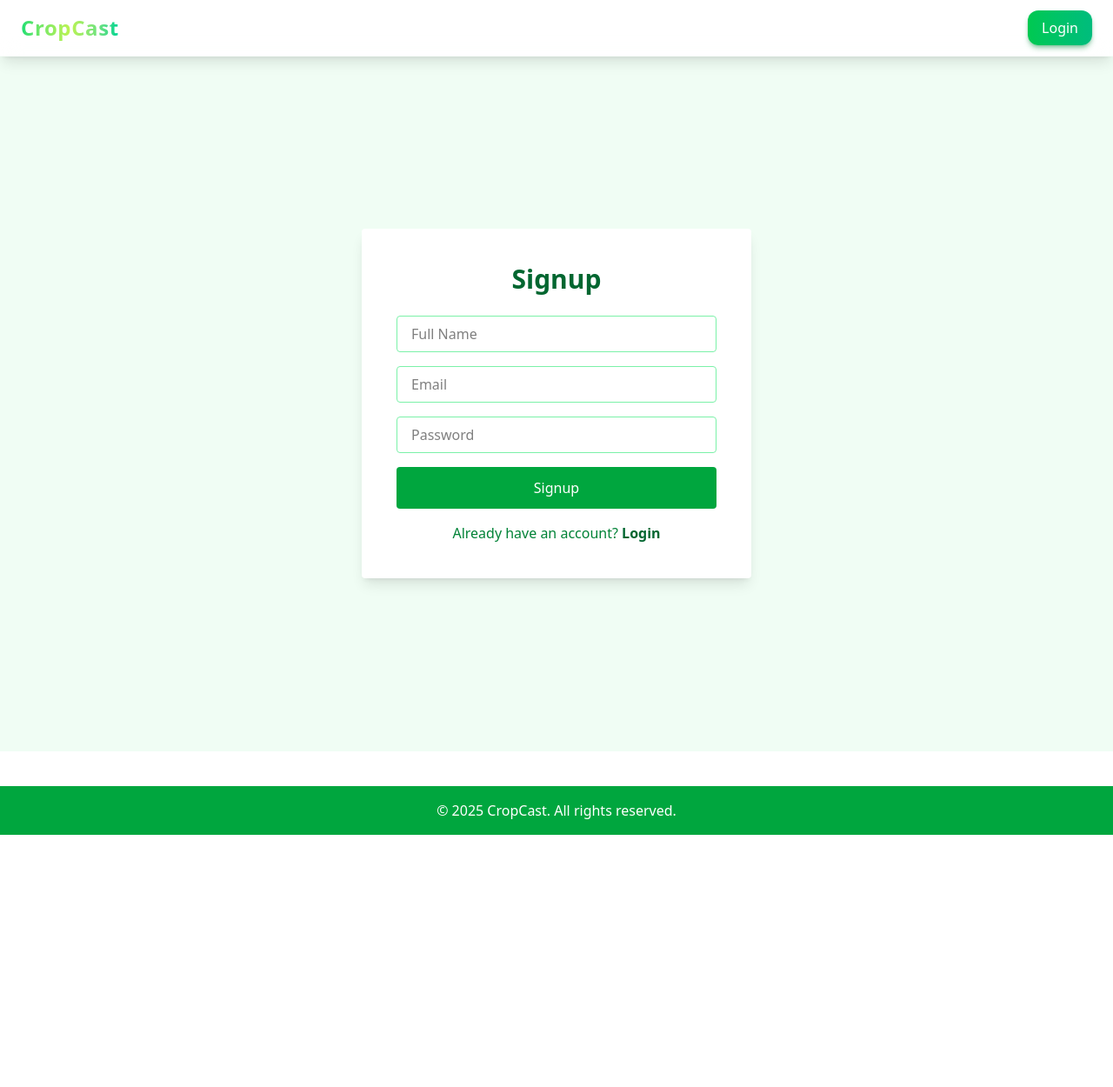
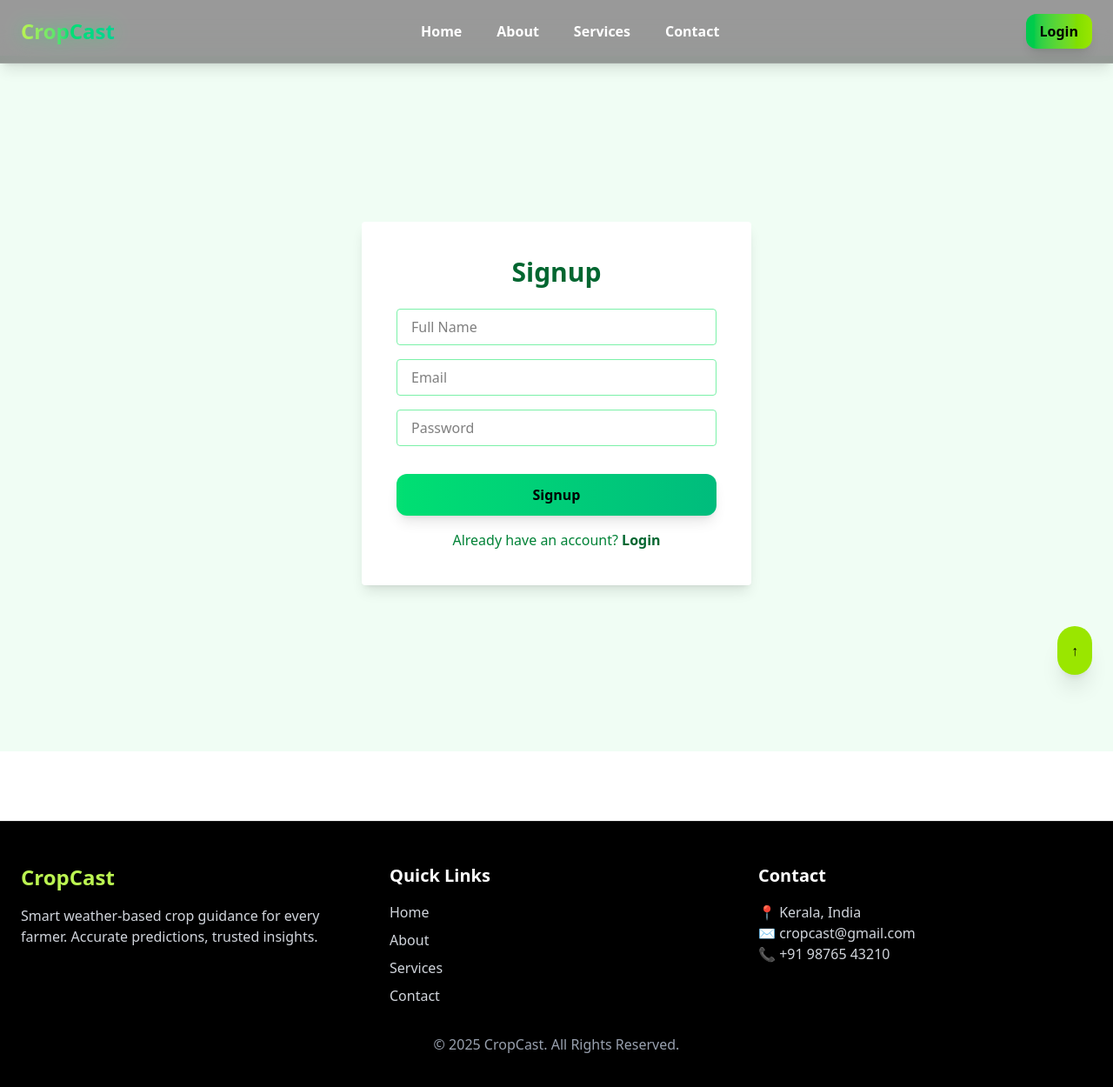
Before and after one commit to Akshai4610/Crop-Cast, a React (Vite) app in the folder front-end/: page /signup in a window 1280 px wide. Shown: the top 1250 px of the page at 87% size. Before the commit the page ends 960 px from the top, so only its background shows below. Built offline with nearby package versions, Linux system fonts and the light colour scheme.

Commit message:
bugfix: fix-navbar-error, footer added, topup button added

```diff
--- a/front-end/src/App.jsx
+++ b/front-end/src/App.jsx
@@ -40,6 +40,13 @@ function App() {
         {/* Fallback to home for all unmatched routes */}
         <Route path="*" element={<HomePage />} />
       </Routes>
+      <button
+        onClick={() => window.scrollTo({ top: 0, behavior: "smooth" })}
+        className="fixed bottom-6 right-6 p-4 bg-lime-400 text-black font-bold rounded-full shadow-xl
+             hover:scale-110 transition-all z-50"
+      >
+        ↑
+      </button>
     </Router>
   );
 }
--- a/front-end/src/components/Footer.jsx
+++ b/front-end/src/components/Footer.jsx
@@ -1,15 +1,40 @@
-/*
-  Footer Component
-  - Stays at bottom of the page
-  - Displays copyright
-  - Simple, reusable for public and user pages
-*/
-const Footer = () => {
+export default function Footer() {
   return (
-    <footer className="bg-green-600 text-white text-center py-4 mt-10">
-      <p>&copy; 2025 CropCast. All rights reserved.</p>
+    <footer className="w-full bg-black text-white py-12 mt-20 border-t border-white/10">
+      <div className="max-w-7xl mx-auto px-6 grid md:grid-cols-3 gap-10">
+
+        {/* Left */}
+        <div>
+          <h2 className="text-2xl font-bold mb-4 text-lime-300">CropCast</h2>
+          <p className="text-gray-300">
+            Smart weather-based crop guidance for every farmer.
+            Accurate predictions, trusted insights.
+          </p>
+        </div>
+
+        {/* Middle */}
+        <div>
+          <h3 className="text-xl mb-4 font-semibold">Quick Links</h3>
+          <ul className="space-y-2 text-gray-300">
+            <li><a href="#home" className="hover:text-lime-300">Home</a></li>
+            <li><a href="#about" className="hover:text-lime-300">About</a></li>
+            <li><a href="#services" className="hover:text-lime-300">Services</a></li>
+            <li><a href="#contact" className="hover:text-lime-300">Contact</a></li>
+          </ul>
+        </div>
+
+        {/* Right */}
+        <div>
+          <h3 className="text-xl mb-4 font-semibold">Contact</h3>
+          <p className="text-gray-300">📍 Kerala, India</p>
+          <p className="text-gray-300">✉ cropcast@gmail.com</p>
+          <p className="text-gray-300">📞 +91 98765 43210</p>
+        </div>
+      </div>
+
+      <p className="text-center text-gray-400 mt-8">
+        © {new Date().getFullYear()} CropCast. All Rights Reserved.
+      </p>
     </footer>
   );
-};
-
-export default Footer;
+}
--- a/front-end/src/components/Navbar.jsx
+++ b/front-end/src/components/Navbar.jsx
@@ -1,74 +1,66 @@
-// src/components/Navbar.jsx
-import { Link, NavLink } from "react-router-dom";
+import { Link } from "react-router-dom";
 
 export default function Navbar() {
   return (
-    <nav className="
-        fixed top-0 left-0 w-full z-50
-        backdrop-blur-md bg-white/10
-        shadow-lg border-b border-white/20
-    ">
-      <div className="max-w-7xl mx-auto px-6 py-3 flex items-center justify-between">
-
-        {/* Logo */}
-        <Link to="/" className="text-2xl font-extrabold tracking-wide
-            bg-gradient-to-r from-green-400 via-lime-300 to-emerald-400
-            bg-clip-text text-transparent
-        ">
+    <nav className="fixed top-0 left-0 w-full z-50 backdrop-blur-lg bg-black/40 shadow-lg border-b border-white/10">
+      <div className="max-w-7xl mx-auto px-6 py-4 flex items-center justify-between">
+        {/* Brand */}
+        <Link
+          to="/"
+          className="text-2xl font-extrabold bg-gradient-to-r from-lime-300 via-green-400 to-emerald-400
+          bg-clip-text text-transparent drop-shadow-[0_0_10px_rgba(0,255,100,0.4)]"
+        >
           CropCast
         </Link>
 
         {/* Navigation Links */}
-        <div className="flex items-center space-x-8 text-white font-medium">
-
-          <NavLink
-            to="/"
-            className={({ isActive }) =>
-              `relative group transition
-              ${isActive ? "text-lime-300" : "text-white"}`
-            }
+        <div className="hidden md:flex space-x-10">
+          <a
+            href="#home"
+            className="text-white font-semibold hover:text-lime-300 transition-all relative
+            after:absolute after:-bottom-1 after:left-0 after:w-0 after:h-[2px] after:bg-lime-300
+            hover:after:w-full after:transition-all"
           >
             Home
-            <span className="absolute left-0 -bottom-1 w-0 h-[2px] bg-lime-400
-                group-hover:w-full transition-all duration-300"></span>
-          </NavLink>
+          </a>
 
-          <NavLink
-            to="/services"
-            className="relative group text-white transition"
+          <a
+            href="#about"
+            className="text-white font-semibold hover:text-lime-300 transition-all relative
+            after:absolute after:-bottom-1 after:left-0 after:w-0 after:h-[2px] after:bg-lime-300
+            hover:after:w-full after:transition-all"
+          >
+            About
+          </a>
+
+          <a
+            href="#services"
+            className="text-white font-semibold hover:text-lime-300 transition-all relative
+            after:absolute after:-bottom-1 after:left-0 after:w-0 after:h-[2px] after:bg-lime-300
+            hover:after:w-full after:transition-all"
           >
             Services
-            <span className="absolute left-0 -bottom-1 w-0 h-[2px] bg-lime-400
-                group-hover:w-full transition-all duration-300"></span>
-          </NavLink>
+          </a>
 
-          <NavLink
-            to="/about"
-            className="relative group text-white transition"
-          >
-            About
-            <span className="absolute left-0 -bottom-1 w-0 h-[2px] bg-lime-400
-                group-hover:w-full transition-all duration-300"></span>
-          </NavLink>
-
-          <NavLink
-            to="/contact"
-            className="relative group text-white transition"
+          <a
+            href="#contact"
+            className="text-white font-semibold hover:text-lime-300 transition-all relative
+            after:absolute after:-bottom-1 after:left-0 after:w-0 after:h-[2px] after:bg-lime-300
+            hover:after:w-full after:transition-all"
           >
             Contact
-            <span className="absolute left-0 -bottom-1 w-0 h-[2px] bg-lime-400
-                group-hover:w-full transition-all duration-300"></span>
-          </NavLink>
+          </a>
+        </div>
 
-          <Link
-            to="/login"
-            className="px-4 py-2 rounded-xl bg-gradient-to-r
-              from-green-500 to-emerald-500 shadow-md shadow-green-700/40
-              hover:scale-105 transition transform"
-          >
-            Login
-          </Link>
-        </div>
+        {/* Login Button */}
+        <Link
+          to="/login"
+          className="px-4 py-2 rounded-xl bg-gradient-to-r from-green-500 to-lime-400
+          text-black font-bold shadow-lg hover:shadow-green-400/50
+          hover:scale-105 transition-all"
+        >
+          Login
+        </Link>
       </div>
     </nav>
   );
--- a/front-end/src/index.css
+++ b/front-end/src/index.css
@@ -1 +1,30 @@
 @import "tailwindcss";
+
+html {
+  scroll-behavior: smooth;
+}
+
+
+.nav-link {
+  position: relative;
+  transition: 0.3s ease;
+}
+
+.nav-link:hover {
+  color: #104710;
+}
+
+.nav-link::after {
+  content: "";
+  position: absolute;
+  bottom: -4px;
+  left: 0;
+  width: 0%;
+  height: 2px;
+  background: lime;
+  transition: width 0.3s ease;
+}
+
+.nav-link:hover::after {
+  width: 100%;
+}
--- a/front-end/src/pages/public/HomePage.jsx
+++ b/front-end/src/pages/public/HomePage.jsx
@@ -14,6 +14,10 @@ const HomePage = () => {
   const location = useLocation();
 
   useEffect(() => {
+    window.scrollTo(0, 0);
+  }, []);
+
+  useEffect(() => {
     if (location.state?.scrollTo) {
       scroller.scrollTo(location.state.scrollTo, {
         duration: 800,
@@ -24,12 +28,12 @@ const HomePage = () => {
   }, [location.state]);
 
   return (
-    <div className ="pt-24">
+    <div className="pt-24">
       <Navbar />
       <main className="mt-16">
         <HomeSection />
+        <AboutSection />
         <ServiceSection />
-        <AboutSection />
         <ContactSection />
       </main>
       <Footer />
--- a/front-end/src/pages/public/LoginPage.jsx
+++ b/front-end/src/pages/public/LoginPage.jsx
@@ -49,8 +49,13 @@ const LoginPage = () => {
               className="border border-green-300 rounded px-4 py-2 focus:outline-none focus:ring-2 focus:ring-green-600"
             />
             <button
-              type="submit"
-              className="bg-green-600 text-white px-6 py-3 rounded hover:bg-green-700 transition-colors duration-300"
+              className="
+                w-full py-3 mt-4 font-bold rounded-xl
+                bg-gradient-to-r from-green-400 to-emerald-500
+                text-black shadow-lg
+                hover:scale-105 hover:shadow-2xl
+                active:scale-95 transition-all duration-300
+              "
             >
               Login
             </button>
--- a/front-end/src/pages/public/SignupPage.jsx
+++ b/front-end/src/pages/public/SignupPage.jsx
@@ -53,8 +53,13 @@ const SignupPage = () => {
               className="border border-green-300 rounded px-4 py-2 focus:outline-none focus:ring-2 focus:ring-green-600"
             />
             <button
-              type="submit"
-              className="bg-green-600 text-white px-6 py-3 rounded hover:bg-green-700 transition-colors duration-300"
+              className="
+                  w-full py-3 mt-4 font-bold rounded-xl
+                  bg-gradient-to-r from-green-400 to-emerald-500
+                  text-black shadow-lg
+                  hover:scale-105 hover:shadow-2xl
+                  active:scale-95 transition-all duration-300
+                "
             >
               Signup
             </button>
```
